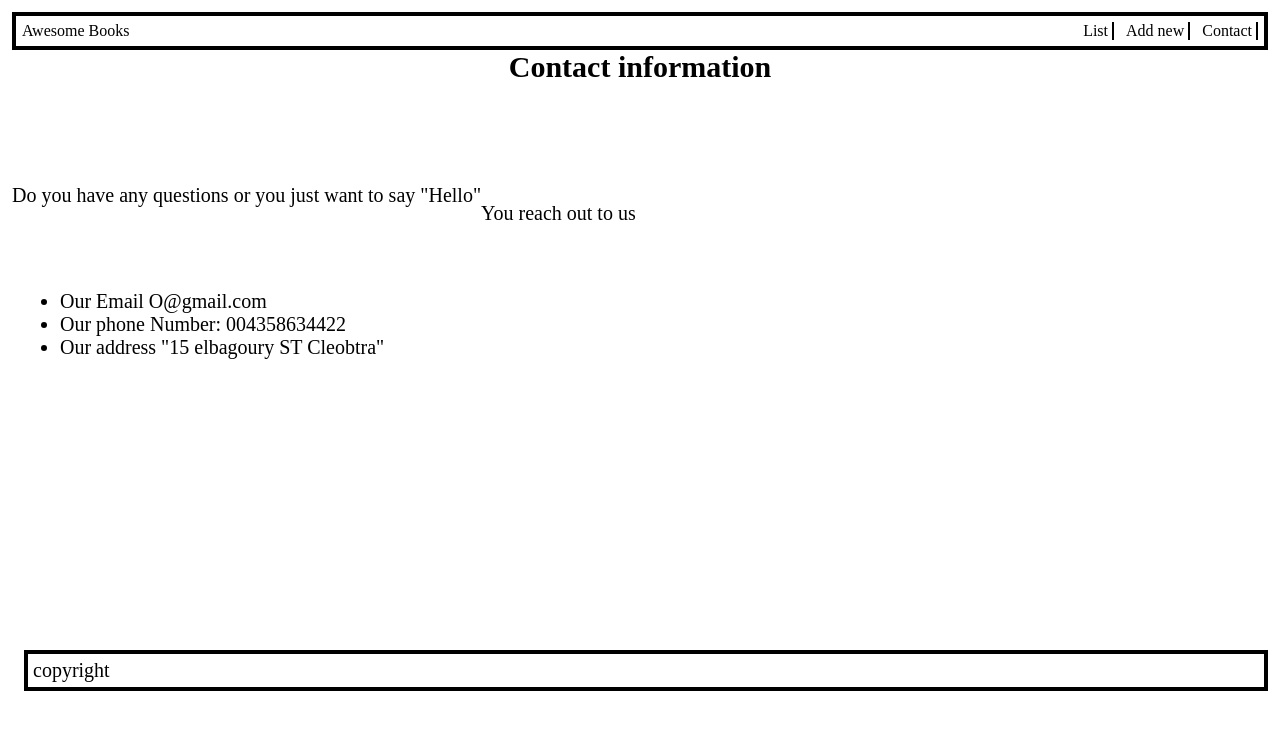
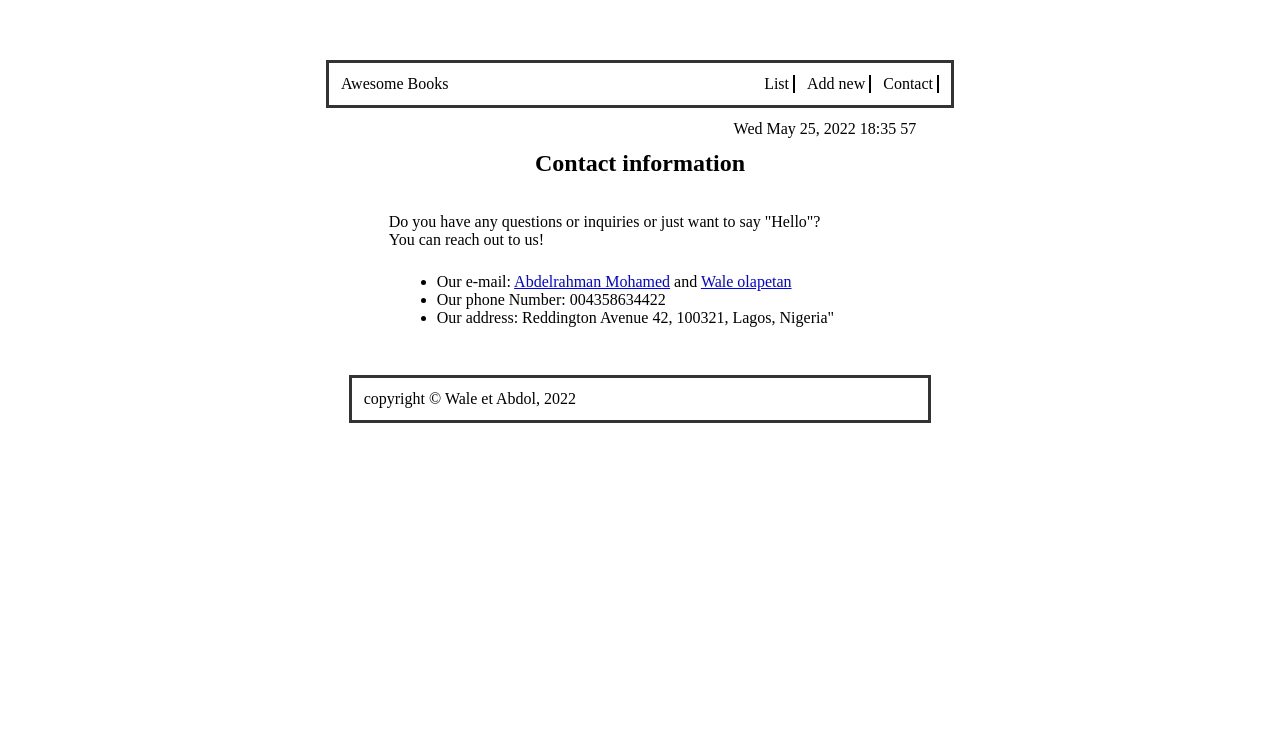
Before and after one commit to wale-prog/Awesome_books, a website with bundled scripts: page index.html in a window 1280 px wide. Both pictures are taken after a click on the item "Contact". Built offline with nearby package versions, Linux system fonts and the light colour scheme.

Commit message:
Implement the date and time function and Fix linter errors

```diff
--- a/index.html
+++ b/index.html
@@ -22,7 +22,7 @@
     <div class="date-display"></div>
 
     <section id="top-books">
-      <p class="page-para">All Awesome Books</p>
+      <h3 class="page-para">All Awesome Books</h3>
       <div class="new-books"></div>
     </section>
     <div class="add-new hidden">
@@ -35,19 +35,19 @@
     </div>
 
     <div class="contact hidden">
-      <h2 class="h2-contact">Contact information</h2>
-      <p class="p-contact">Do you have any questions or you just want to say "Hello"</p><br>
-      <p class="p-contact">You reach out to us</p><br>
-
+      <h2>Contact information</h2>
+      <p>Do you have any questions or inquiries or just want to say "Hello"?
+      <br> You can reach out to us!</p>
       <ul>
-        <li>Our Email O@gmail.com</li>
+        <li>Our e-mail: <a href="mailto:abodyalex1@gmail.com">Abdelrahman Mohamed</a> and <a
+        href="mailto:olapetanwale@outlook.com">Wale olapetan</a></li>
         <li>Our phone Number: 004358634422</li>
-        <li>Our address "15 elbagoury ST Cleobtra"</li>
+        <li>Our address: Reddington Avenue 42, 100321, Lagos, Nigeria"</li>
       </ul>
     </div>
 
-    <footer>
-     <P>copyright</P>
+    <footer id="footer">
+     <P>copyright &copy; Wale et Abdol, 2022</P>
     </footer>
 
 
--- a/index.js
+++ b/index.js
@@ -46,20 +46,47 @@ document.body.addEventListener('click', (event) => {
 const addNew = document.querySelector('.add-new');
 const navList = document.querySelectorAll('.nav-list-item');
 
- for (let i = 0; i < navList.length; i+=1){
-   navList[i].addEventListener('click', (event)=>{
-     if (event.target.innerText === 'List'){
+for (let i = 0; i < navList.length; i += 1) {
+  navList[i].addEventListener('click', (event) => {
+    if (event.target.innerText === 'List') {
       list.classList.remove('hidden');
       contact.classList.add('hidden');
       addNew.classList.add('hidden');
-     }else if (event.target.innerText === 'Add new'){
+    } else if (event.target.innerText === 'Add new') {
       list.classList.add('hidden');
       contact.classList.add('hidden');
       addNew.classList.remove('hidden');
-     }else if(event.target.innerText === 'Contact'){
+    } else if (event.target.innerText === 'Contact') {
       list.classList.add('hidden');
       contact.classList.remove('hidden');
       addNew.classList.add('hidden');
     }
-   })
+  });
 }
+
+function timecomp(timeData) {
+  if (timeData.length < 2) {
+    timeData = `0${timeData}`;
+  }
+  return timeData;
+}
+
+const dateDisplay = document.querySelector('.date-display');
+const datePara = document.createElement('p');
+function manageDate(datePara) {
+  const date = new Date();
+  const myDay = ['Sun', 'Mon', 'Tue', 'Wed', 'Thur', 'Fri', 'Sat'];
+  const dayOfWeek = date.getDay();
+  const dayOfMonth = date.getDate();
+  const year = date.getFullYear();
+  const hour = date.getHours();
+  let second = date.getSeconds();
+  let minutes = date.getMinutes();
+  const min = minutes.toString().split('').join('');
+  const sec = second.toString().split('').join('');
+  minutes = timecomp(min);
+  second = timecomp(sec);
+  datePara.textContent = `${myDay[dayOfWeek]} May ${dayOfMonth}, ${year} ${hour}:${minutes} ${second}`;
+  dateDisplay.appendChild(datePara);
+}
+setInterval(() => manageDate(datePara), 1000);
--- a/style.css
+++ b/style.css
@@ -14,9 +14,9 @@ body {
 }
 
 .new-books {
-  border: 4px solid #000;
-  width: 60%;
-  margin: 12px auto 0 auto;
+  border: 3px solid #000;
+  width: 80%;
+  margin: 12px auto 48px auto;
 }
 
 .new-books p {
@@ -42,38 +42,50 @@ body {
 }
 
 #awesome-books {
-  margin: 20px auto;
-  text-align: center;
+  margin: 0 auto;
+  width: 100%;
+  display: flex;
+  align-items: center;
+  flex-direction: column;
 }
 
 .form-para {
   font-weight: bold;
-  font-size: 20px;
+  font-size: 24px;
   text-align: center;
 }
 
 .add {
-  margin-right: -36%;
-  text-align: right;
+  width: 48px;
   padding: 2px;
+  margin-left: 42%;
   box-shadow: 2px 2px;
 }
 
+.date-display {
+  display: flex;
+  justify-content: end;
+  width: 88%;
+  margin: 12px auto;
+}
+
 #awesome-books input {
-  width: 40%;
-  margin-bottom: 8px;
-  border: 2px solid;
+  width: 50%;
+  height: 24px;
+  margin-bottom: 12px;
+  border: 3px solid #333;
 }
 
 #remove-btn {
   box-shadow: 4px 4px;
 }
 
-#navbar{
+#navbar {
   display: flex;
   justify-content: space-between;
-  border: 4px solid #000;
-  padding: 6px;
+  border: 3px solid #333;
+  padding: 12px;
+  margin: 12px auto 0 auto;
 }
 
 .nav-list {
@@ -92,46 +104,28 @@ body {
   border-right: 2px solid #000;
 }
 
-footer {
-  margin-top: 200px;
-}
-
-footer p {
-  font-size: 20px;
-  margin-left: 12px;
-  border:4px solid #000;
-  padding:5px;
-}
-
-.background {
-  /* background-color: #fff; */
-  margin-top: -200px;
+#footer {
+  border: 3px solid #333;
+  width: 88%;
+  margin: 12px auto;
+  padding: 12px;
 }
 
 .contact {
-  height: 400px;
-  text-align: center;
+  text-align: left;
+  width: 80%;
+  margin: 0 auto;
 }
 
-.h2-contact {
-  font-size: 30px;
-  margin-bottom: 100px;
-}
-
-.p-contact {
-  float: left;
-  /* margin-left: 400px; */
-  font-size: 20px;
+.contact h2 {
+  text-align: center;
+  margin-bottom: 36px;
 }
 
 .contact ul {
-  margin-top: 70px;
   margin-left: 48px;
-}
-
-.contact ul li {
-  font-size: 20px;
-  text-align: left;
+  margin-top: 24px;
+  margin-bottom: 48px;
 }
 
 .page-para {
@@ -140,3 +134,8 @@ footer p {
   font-weight: bold;
   font-size: 24px;
 }
+
+.main-container {
+  width: 50%;
+  margin: 48px auto 0 auto;
+}
```
Also changed, not shown: README.md. Lines whose indentation alone changed are shown as unchanged.
